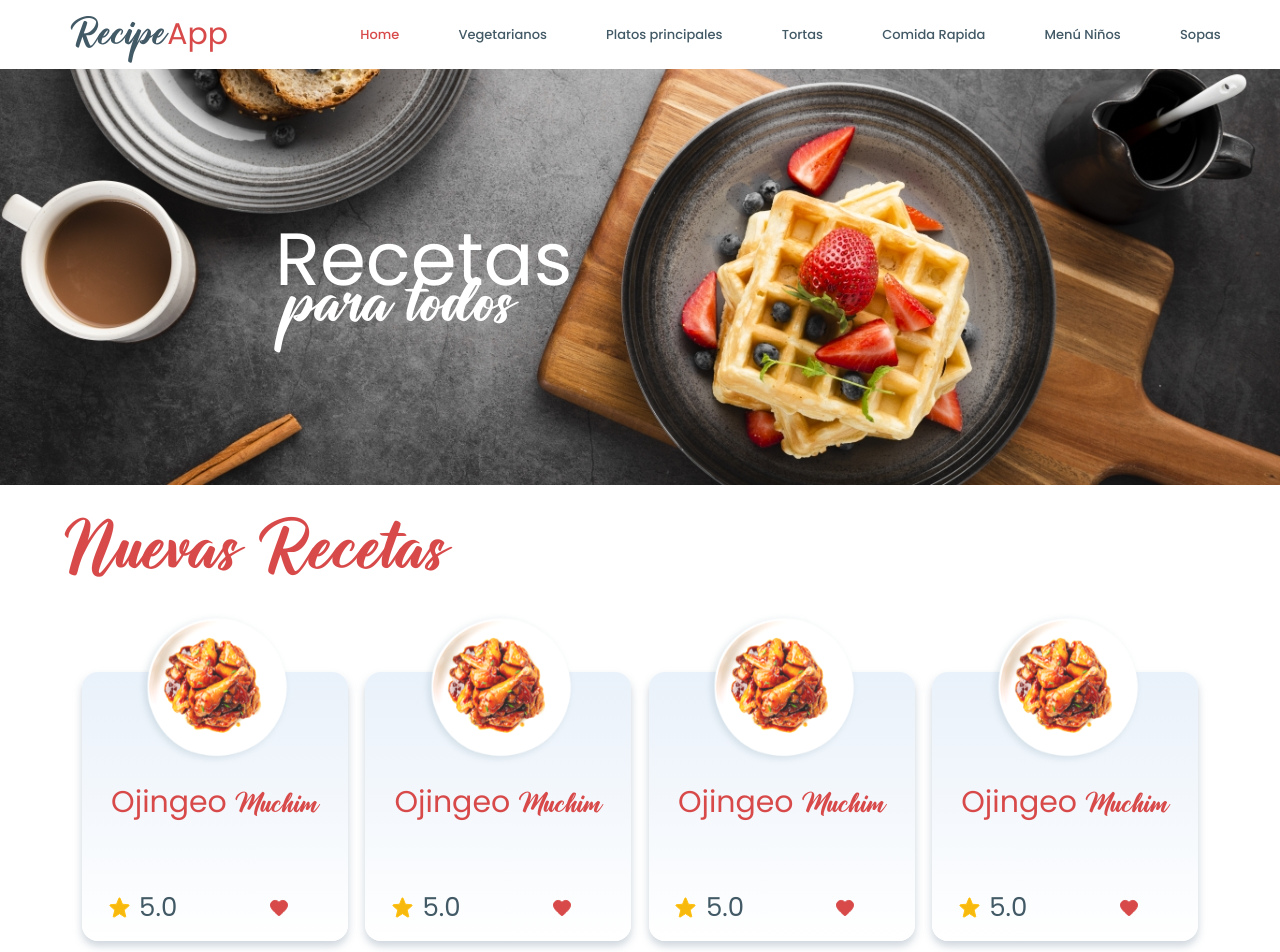
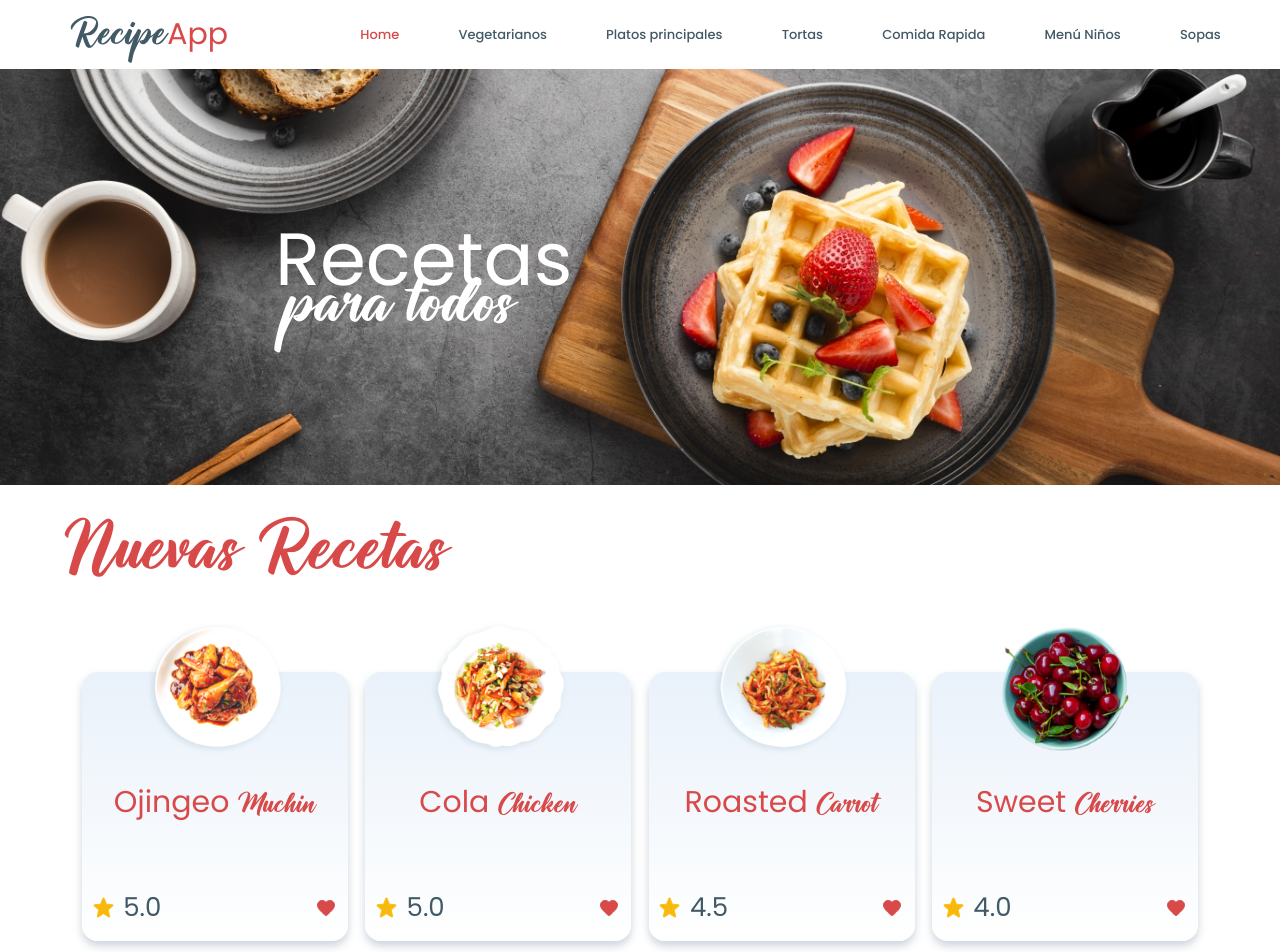
Before and after one commit to juan1988-tech/prueba-tecnica-aranda, a React (Create React App) app: page / in a window 1280 px wide. Shown: the top 952 px of the page. Built offline with nearby package versions, Linux system fonts and the light colour scheme.

Commit message:
recetas imagenes definidas

```diff
--- a/src/App.js
+++ b/src/App.js
@@ -1,15 +1,23 @@
 import './App.scss';
-import React, { useEffect } from 'react';
-import axios from 'axios';
+import React from 'react';
 import Header from './containers/Header/Header.jsx';
 import Hero from './containers/Hero/Hero.jsx';
 import MealCategory from './containers/MealCategories/MealCategories.jsx';
 import NewRecipes from './containers/NewRecipes/NewRecipes';
 import Footer from './containers/Footer/Footer';
+import AppContext from './context/AppContext';
 
 
 function App() {
+  const data = [
+    {firstNameRecipe: 'Ojingeo', secondNameRecipe: 'Muchin', cualification:'5.0', recipeImage: 'recipe-image ojinjeo-muchin'},
+    {firstNameRecipe: 'Cola', secondNameRecipe: 'Chicken', cualification:'5.0', recipeImage: 'recipe-image cola-chicken'},
+    {firstNameRecipe: 'Roasted', secondNameRecipe: 'Carrot', cualification:'4.5', recipeImage: 'recipe-image roasted-carrot'},
+    {firstNameRecipe: 'Sweet', secondNameRecipe: 'Cherries', cualification:'4.0',recipeImage: 'recipe-image sweet-cherries'},
+  ]
+
   return (
+    <AppContext.Provider value={data}>
     <div className="App">
       <Header/>
       <Hero/>
@@ -19,6 +27,7 @@ function App() {
       </section>
       <Footer/>
     </div>
+    </AppContext.Provider>
   );
 }
 
--- a/src/Hooks/useGetRecipe.js
+++ b/src/Hooks/useGetRecipe.js
@@ -16,7 +16,6 @@ function useGetRecipe(){
     }
   }
 
-
   return {
     sizeCard,
     changePerformanceCard,
--- /dev/null
+++ b/src/components/NewRecipeCard/FirstRecipe.jsx
@@ -0,0 +1,21 @@
+import React from 'react';
+import './NewRecipeCard.scss';
+import star from '../../assets/icons/ic_star.svg';
+import hearth from '../../assets/icons/ic-favorite.svg';
+
+const FirstRecipe = ({firstNameRecipe,secondNameRecipe,cualification}) =>{
+  return(
+    <section className='first-recipe'>
+       <p className='new-recipe-name'>{firstNameRecipe}  <span>{secondNameRecipe}</span></p>
+       <div className='new-recipe-qualification'>
+          <div className='new-recipe-first-group-ranking'>
+            <img className='new-recipe-star' src={star}/>
+            <p>{cualification}</p>
+          </div>
+          <img className="new-recipe-hearth" src={hearth}/>
+       </div>
+       </section>
+  )
+}
+
+export default FirstRecipe;
--- /dev/null
+++ b/src/components/NewRecipeCard/InformationRecipe.jsx
@@ -0,0 +1,29 @@
+import React from "react";
+import './NewRecipeCard.scss';
+import plate from '../../assets/icons/ic_portion.svg';
+import clock from '../../assets/icons/ic_time.svg';
+import chefIcon from '../../assets/icons/ic_chef.svg';
+
+const InformationRecipe = () =>{
+  return (
+    <section className='information-recipe'>
+      <article className='portion-size'>
+        <img className="plate-image" src={plate}/>
+        <p>Tamaño de la porción</p>
+        <p>4 raciones</p>
+      </article>
+      <article className='time-preparation'>
+        <img className='clock-image' src={clock}/>
+        <p>Tiempo de preparación</p>
+        <p>10 minutos</p>
+      </article>
+      <article className='recipe-difficult'>
+        <img className='chef-icon' src={chefIcon}/>
+        <p>Dificultad</p>
+        <p>Facil</p>
+      </article>
+    </section>
+  )
+}
+
+export default InformationRecipe;
--- a/src/components/NewRecipeCard/NewRecipeCard.jsx
+++ b/src/components/NewRecipeCard/NewRecipeCard.jsx
@@ -1,63 +1,30 @@
-import React from 'react';
+import React,{ useContext } from 'react';
+import AppContext from '../../context/AppContext';
 import './NewRecipeCard.scss';
-import recipeImage from '../../assets/Ojingeo-muchim.png';
-import star from '../../assets/icons/ic_star.svg';
-import hearth from '../../assets/icons/ic-favorite.svg';
-import plate from '../../assets/icons/ic_portion.svg';
-import clock from '../../assets/icons/ic_time.svg';
-import chefIcon from '../../assets/icons/ic_chef.svg';
+//import recipeImage from '../../assets/Ojingeo-muchim.png';
 import useGetRecipe from '../../Hooks/useGetRecipe';
+import FirstRecipe from './FirstRecipe';
+import InformationRecipe from './InformationRecipe';
 
-const FirstRecipe = () =>{
-  return(
-    <section>
-       <p className='new-recipe-name'>Ojingeo <span>Muchim</span></p>
-       <div className='new-recipe-qualification'>
-          <div className='new-recipe-first-group-ranking'>
-            <img className='new-recipe-star' src={star}/>
-            <p>5.0</p>
-          </div>
-          <img className="new-recipe-hearth" src={hearth}/>
-       </div>
-       </section>
-  )
-}
-
-const InformationRecipe = () =>{
-  return (
-    <section className='information-recipe'>
-      <article className='portion-size'>
-        <img className="plate-image" src={plate}/>
-        <p>Tamaño de la porción</p>
-        <p>4 raciones</p>
-      </article>
-      <article className='time-preparation'>
-        <img className='clock-image' src={clock}/>
-        <p>Tiempo de preparación</p>
-        <p>10 minutos</p>
-      </article>
-      <article className='recipe-difficult'>
-        <img className='chef-icon' src={chefIcon}/>
-        <p>Dificultad</p>
-        <p>Facil</p>
-      </article>
-
-    </section>
-  )
-}
-
-const NewRecipeCard = () => {
-  const recipe = useGetRecipe();
-  const { sizeCard } =  recipe;
-  const { changePerformanceCard } =  recipe;
-  const { changeDefaultCard } = recipe;
+const NewRecipeCard = ({firstNameRecipe,secondNameRecipe,cualification,recipeImage}) => {
+  const recipes = useGetRecipe()
+  const { sizeCard } = recipes;
+  const { changePerformanceCard } = recipes;
+  const { changeDefaultCard } = recipes;
+  const data = useContext(AppContext);
 
   return(
     <article className={sizeCard}  onMouseOver={changePerformanceCard} onMouseLeave={changeDefaultCard}>
-      <img src={recipeImage} className="recipe-image"/>
-      {(sizeCard==="new-recipe-card")?<FirstRecipe/>:<InformationRecipe/>}
+      <div className={recipeImage} alt={recipeImage}></div>
+      {(sizeCard==="new-recipe-card")?
+      <FirstRecipe
+        firstNameRecipe={firstNameRecipe}
+        secondNameRecipe={secondNameRecipe}
+        cualification={cualification}
+      />:
+      <InformationRecipe/>}
     </article>
   )
 }
 
-export default NewRecipeCard;
+export { NewRecipeCard,FirstRecipe,InformationRecipe };
--- a/src/components/NewRecipeCard/NewRecipeCard.scss
+++ b/src/components/NewRecipeCard/NewRecipeCard.scss
@@ -29,8 +29,27 @@
   height: 11rem;
   position: absolute;
   top: -2.7rem;
+  background-size: 90%;
+  background-repeat: no-repeat;
+  background-position: center;
 }
 
+.ojinjeo-muchin{
+  background-image: url('../../assets/Ojingeo-muchim.png');
+}
+
+.cola-chicken{
+  background-image: url('../../assets/Ojingeo-muchim-1.png');
+}
+
+.roasted-carrot{
+  background-image: url('../../assets/Ojingeo-muchim-5.png');
+}
+
+.new-recipe-card .sweet-cherries{
+  background-image: url('../../assets/cherry.png');
+  background-size: 78%;
+}
 .new-recipe-card .new-recipe-name{
   margin-top: 7.6rem;
   color: var(--red-font);
@@ -43,10 +62,11 @@
 
 .new-recipe-qualification{
   display: flex;
-  width: 85%;
+  width: 90%;
   align-items: center;
   align-content: center;
   justify-content: space-between;
+  margin: 0 auto;
   margin-top: 6.3rem;
 }
 
@@ -71,6 +91,11 @@
   height: 1.2rem;
 }
 
+
+.first-recipe{
+  width: 100%;
+  text-align: center;
+}
 @media screen and (max-width: 375px){
   .new-recipe-qualification{
     margin-top: 4rem;
--- a/src/containers/NewRecipes/NewRecipes.jsx
+++ b/src/containers/NewRecipes/NewRecipes.jsx
@@ -1,17 +1,39 @@
-import React from 'react';
+import React,{ useContext } from 'react';
+import AppContext from '../../context/AppContext';
 import './NewRecipes.scss';
-import NewRecipeCard from '../../components/NewRecipeCard/NewRecipeCard'
+import { NewRecipeCard } from '../../components/NewRecipeCard/NewRecipeCard'
 
 const NewRecipes = () =>{
+  const data  = useContext(AppContext);
   return(
     <section className='new-recipes'>
     <p className='new-recipes-title'>Nuevas Recetas</p>
     <article className='new-recipe-delay'>
       <div className='new-recipe-delay-container'>
-        <NewRecipeCard/>
-        <NewRecipeCard/>
-        <NewRecipeCard/>
-        <NewRecipeCard/>
+        <NewRecipeCard
+          firstNameRecipe={data[0].firstNameRecipe}
+          secondNameRecipe={data[0].secondNameRecipe}
+          cualification={data[0].cualification}
+          recipeImage={data[0].recipeImage}
+        />
+        <NewRecipeCard
+          firstNameRecipe={data[1].firstNameRecipe}
+          secondNameRecipe={data[1].secondNameRecipe}
+          cualification={data[1].cualification}
+          recipeImage={data[1].recipeImage}
+        />
+        <NewRecipeCard
+          firstNameRecipe={data[2].firstNameRecipe}
+          secondNameRecipe={data[2].secondNameRecipe}
+          cualification={data[2].cualification}
+          recipeImage={data[2].recipeImage}
+        />
+        <NewRecipeCard
+          firstNameRecipe={data[3].firstNameRecipe}
+          secondNameRecipe={data[3].secondNameRecipe}
+          cualification={data[3].cualification}
+          recipeImage={data[3].recipeImage}
+        />
       </div>
     </article>
     </section>
--- /dev/null
+++ b/src/context/AppContext.js
@@ -0,0 +1,7 @@
+import React from 'react';
+
+const AppContext = React.createContext({
+
+})
+
+export default AppContext;
```
